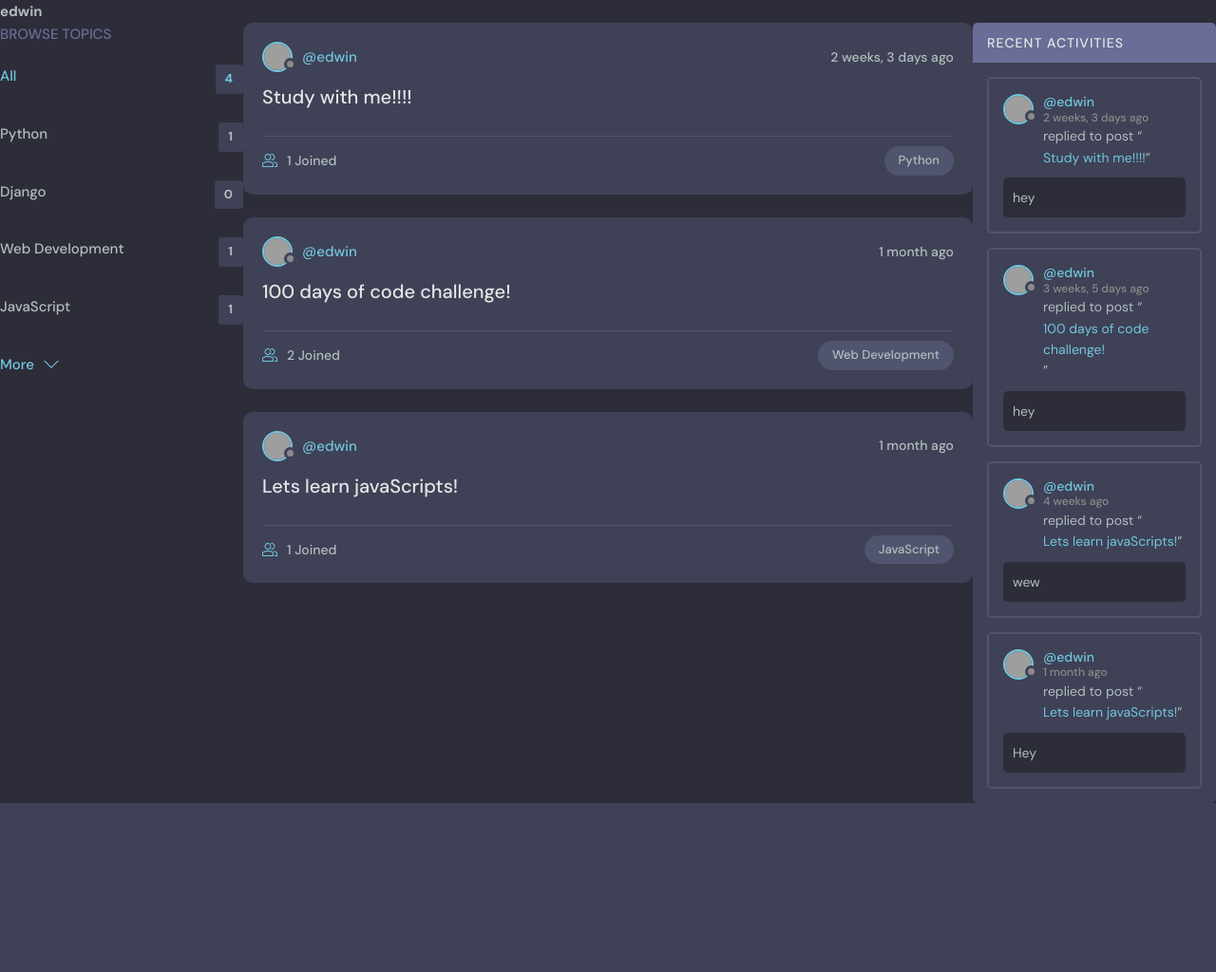
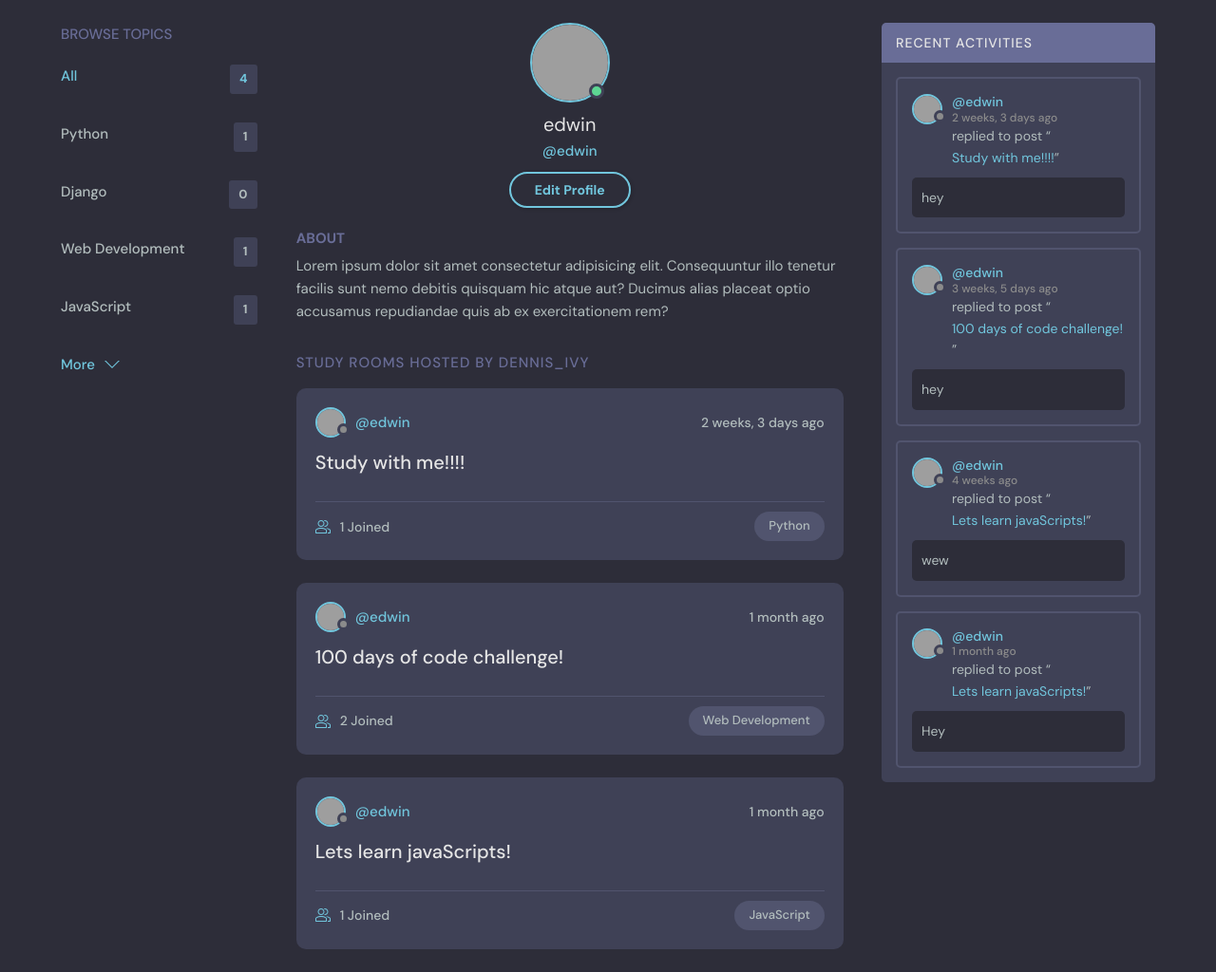
Before and after one commit to Edwinromerojr/ChatGroup, a Django app: page /profile/1/ in a window 1280 px wide. Shown: the part 76-1100 px from the top of the page at 95% size. Before the commit the page ends 922 px from the top, so only its background shows below. Run offline with Django 4.2, Linux system fonts and the light colour scheme; data comes from the database, SQL or seed files in the repository; grey boxes are pictures that could not be loaded.

Commit message:
profile page

```diff
--- a/studybud/base/templates/base/profile.html
+++ b/studybud/base/templates/base/profile.html
@@ -1,24 +1,48 @@
 {% extends "main.html" %}
 
 {% block content %}
+  <main class="profile-page layout layout--3">
+    <div class="container">
+      <!-- Topics Start -->
+      {% include "base/topics_component.html" %}
+      <!-- Topics End -->
 
-<style>
-    .profile-container{
-        display: grid;
-        grid-template-columns: 1fr 3fr 1fr;
-    }
-</style>
+      <!-- Room List Start -->
+      <div class="roomList">
+        <div class="profile">
+          <div class="profile__avatar">
+            <div class="avatar avatar--large active">
+              <img src="https://randomuser.me/api/portraits/men/11.jpg" />
+            </div>
+          </div>
+          <div class="profile__info">
+            <h3>{{user.username}}</h3>
+            <p>@{{user.username}}</p>
+            <a href="edit-user.html" class="btn btn--main btn--pill">Edit Profile</a>
+          </div>
+          <div class="profile__about">
+            <h3>About</h3>
+            <p>
+              Lorem ipsum dolor sit amet consectetur adipisicing elit. Consequuntur illo tenetur
+              facilis sunt nemo debitis quisquam hic atque aut? Ducimus alias placeat optio
+              accusamus repudiandae quis ab ex exercitationem rem?
+            </p>
+          </div>
+        </div>
 
-<h1>{{user.username}}</h1>
-<div class="profile-container">
-    <div>
-        {% include "base/topics_component.html" %}
+        <div class="roomList__header">
+          <div>
+            <h2>Study Rooms Hosted by dennis_ivy</a>
+            </h2>
+          </div>
+        </div>
+        {% include "base/feed_component.html" %}
+      </div>
+      <!-- Room List End -->
+
+      <!-- Activities Start -->
+      {% include "base/activity_component.html" %}
+      <!-- Activities End -->
     </div>
-    <div>
-        {% include "base/feed_component.html" %}
-    </div>
-    <div>
-        {% include "base/activity_component.html" %}
-    </div>
-</div>
+  </main>
 {% endblock %}
```
Also changed, not shown: studybud/base/templates/base/profile_old.html (added, +24 -0 lines).
